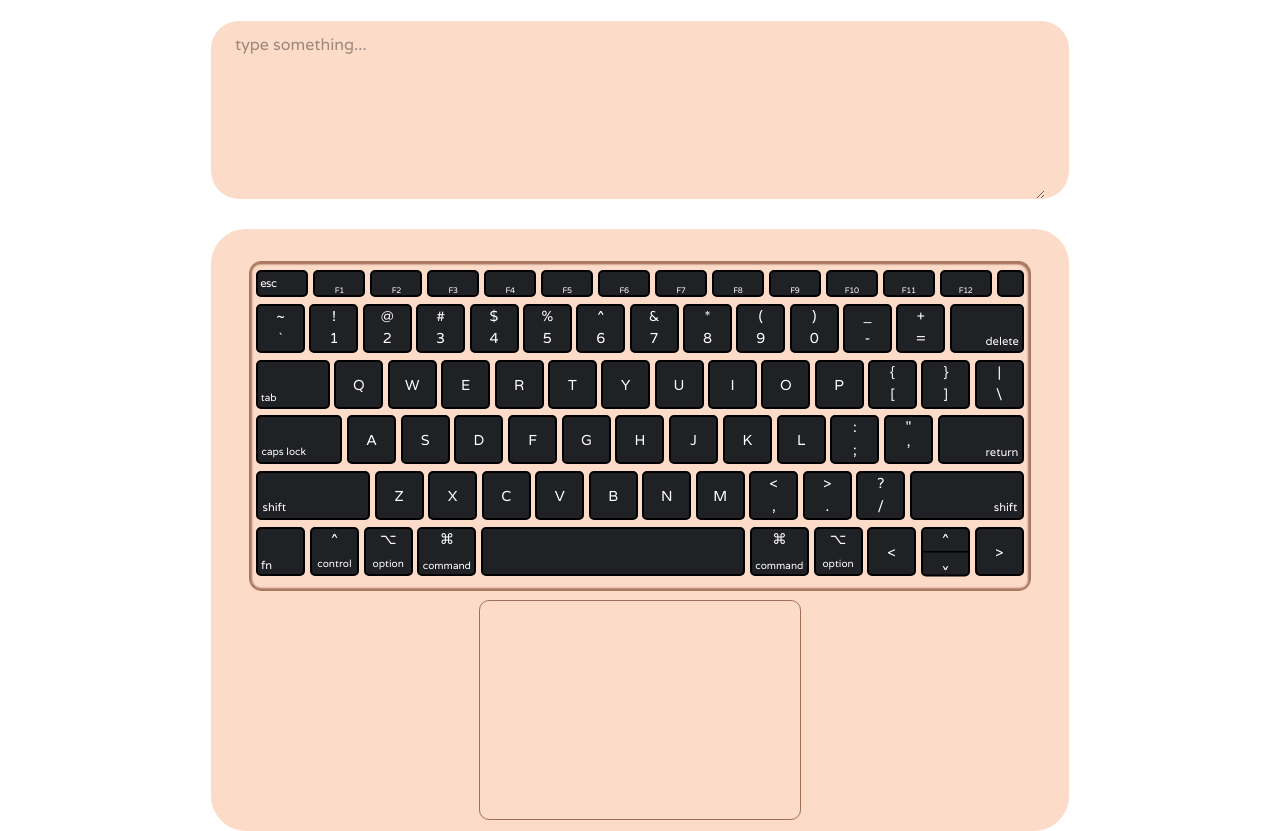
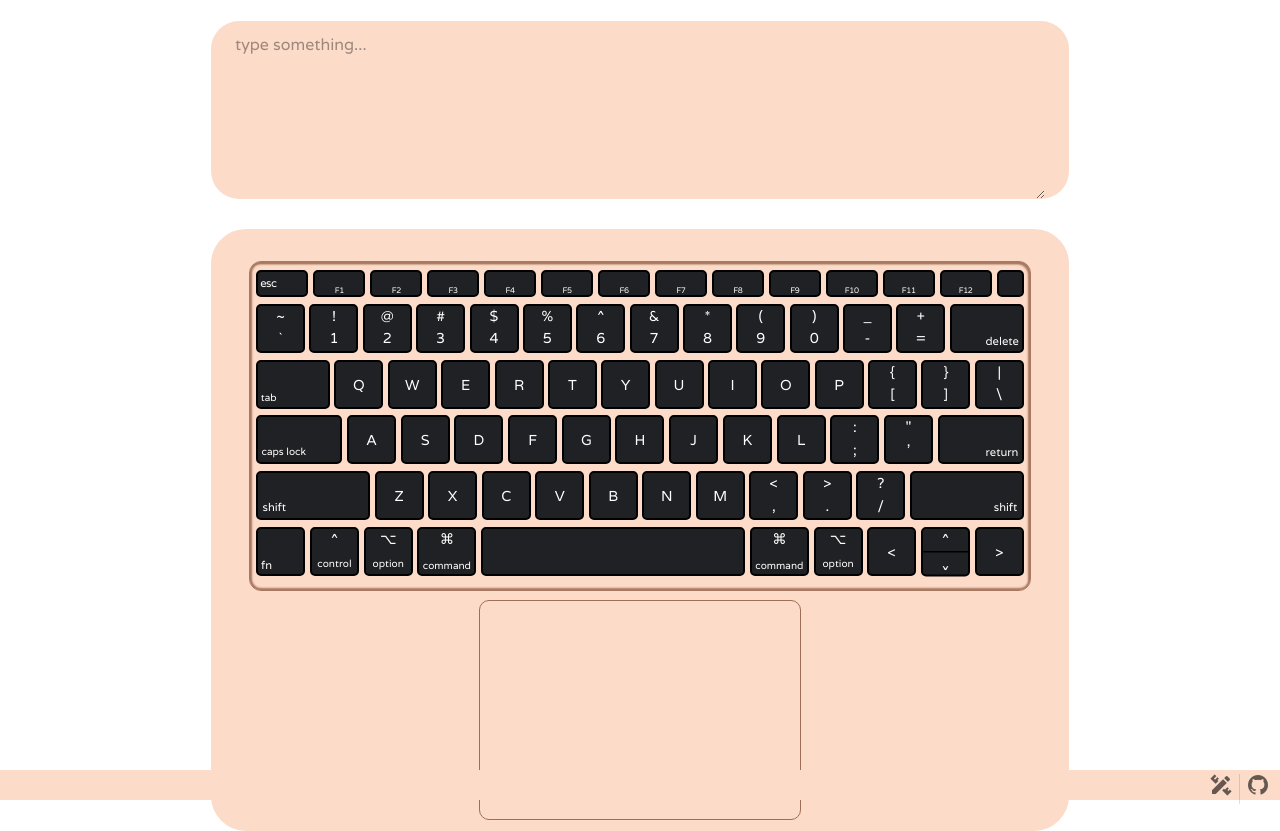
Before and after one commit to aungKhantPaing/keyboard, a Vue app: page / in a window 1280 px wide. Built offline with nearby package versions, Linux system fonts and the light colour scheme; no server answers.

Commit message:
add refrence links

```diff
--- a/src/App.vue
+++ b/src/App.vue
@@ -15,6 +15,21 @@
     ></v-textarea>
     <!-- emit event manually. since 'enter' event do not transmit with no reason. -->
     <Keyboard></Keyboard>
+    <v-system-bar color="#fddbc9" height="30" class="system-bar">
+      <v-spacer></v-spacer>
+      <v-btn
+        tile
+        small
+        icon
+        @click="openLink('https://twitter.com/sgiori8/status/1254552525677756416')"
+      >
+        <v-icon>mdi-pencil-ruler</v-icon>
+      </v-btn>
+      <v-divider vertical style="margin: 4px;"></v-divider>
+      <v-btn tile small icon @click="openLink('https://github.com/aungKhantPaing/keyboard')">
+        <v-icon>mdi-github</v-icon>
+      </v-btn>
+    </v-system-bar>
   </div>
 </template>
 
@@ -37,6 +52,9 @@ export default {
           location: 0,
         }),
       );
+    },
+    openLink(link) {
+      window.open(link);
     },
     // onTab() {
     //   this.text += '        ';
@@ -63,6 +81,13 @@ body {
   color: white;
 }
 
+.system-bar {
+  position: fixed;
+  left: 0px;
+  bottom: 0px;
+  width: 100%;
+}
+
 #app {
   // font-family: Avenir, Helvetica, Arial, sans-serif;
   // color: #2c3e50;
```
